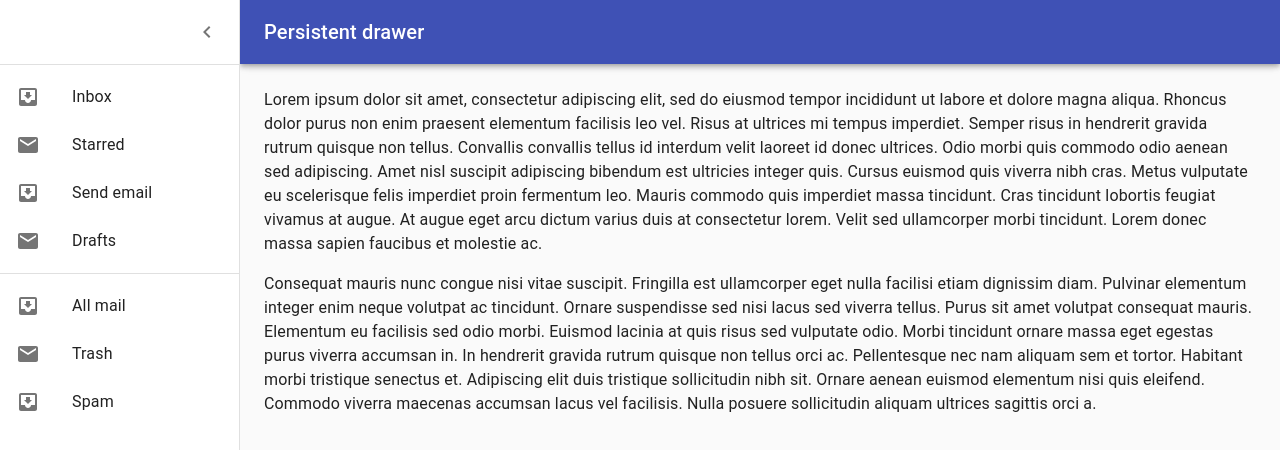
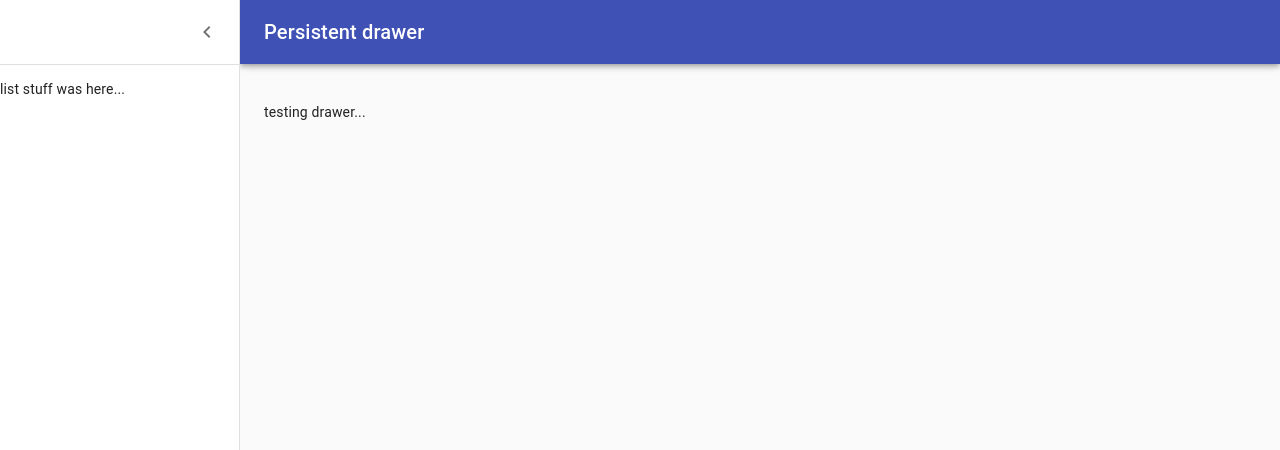
Before and after one commit to yunshine/React-Color-Palettes, a React (Create React App) app: page /palette/new in a window 1280 px wide. Both pictures are taken after a click on the button "Open drawer". Shown: the top 450 px of the page. Built offline with nearby package versions, Linux system fonts and the light colour scheme.

Commit message:
Removed some of the unnecessary default code from the drawer that came from material-ui

```diff
--- a/src/NewPaletteForm.js
+++ b/src/NewPaletteForm.js
@@ -134,27 +134,11 @@ class NewPaletteForm extends React.Component {
         >
           <div className={classes.drawerHeader}>
             <IconButton onClick={this.handleDrawerClose}>
-              {theme.direction === 'ltr' ? <ChevronLeftIcon /> : <ChevronRightIcon />}
+              <ChevronLeftIcon />
             </IconButton>
           </div>
           <Divider />
-          <List>
-            {['Inbox', 'Starred', 'Send email', 'Drafts'].map((text, index) => (
-              <ListItem button key={text}>
-                <ListItemIcon>{index % 2 === 0 ? <InboxIcon /> : <MailIcon />}</ListItemIcon>
-                <ListItemText primary={text} />
-              </ListItem>
-            ))}
-          </List>
-          <Divider />
-          <List>
-            {['All mail', 'Trash', 'Spam'].map((text, index) => (
-              <ListItem button key={text}>
-                <ListItemIcon>{index % 2 === 0 ? <InboxIcon /> : <MailIcon />}</ListItemIcon>
-                <ListItemText primary={text} />
-              </ListItem>
-            ))}
-          </List>
+          <p>list stuff was here...</p>
         </Drawer>
         <main
           className={classNames(classes.content, {
@@ -162,30 +146,7 @@ class NewPaletteForm extends React.Component {
           })}
         >
           <div className={classes.drawerHeader} />
-          <Typography paragraph>
-            Lorem ipsum dolor sit amet, consectetur adipiscing elit, sed do eiusmod tempor
-            incididunt ut labore et dolore magna aliqua. Rhoncus dolor purus non enim praesent
-            elementum facilisis leo vel. Risus at ultrices mi tempus imperdiet. Semper risus in
-            hendrerit gravida rutrum quisque non tellus. Convallis convallis tellus id interdum
-            velit laoreet id donec ultrices. Odio morbi quis commodo odio aenean sed adipiscing.
-            Amet nisl suscipit adipiscing bibendum est ultricies integer quis. Cursus euismod quis
-            viverra nibh cras. Metus vulputate eu scelerisque felis imperdiet proin fermentum leo.
-            Mauris commodo quis imperdiet massa tincidunt. Cras tincidunt lobortis feugiat vivamus
-            at augue. At augue eget arcu dictum varius duis at consectetur lorem. Velit sed
-            ullamcorper morbi tincidunt. Lorem donec massa sapien faucibus et molestie ac.
-          </Typography>
-          <Typography paragraph>
-            Consequat mauris nunc congue nisi vitae suscipit. Fringilla est ullamcorper eget nulla
-            facilisi etiam dignissim diam. Pulvinar elementum integer enim neque volutpat ac
-            tincidunt. Ornare suspendisse sed nisi lacus sed viverra tellus. Purus sit amet volutpat
-            consequat mauris. Elementum eu facilisis sed odio morbi. Euismod lacinia at quis risus
-            sed vulputate odio. Morbi tincidunt ornare massa eget egestas purus viverra accumsan in.
-            In hendrerit gravida rutrum quisque non tellus orci ac. Pellentesque nec nam aliquam sem
-            et tortor. Habitant morbi tristique senectus et. Adipiscing elit duis tristique
-            sollicitudin nibh sit. Ornare aenean euismod elementum nisi quis eleifend. Commodo
-            viverra maecenas accumsan lacus vel facilisis. Nulla posuere sollicitudin aliquam
-            ultrices sagittis orci a.
-          </Typography>
+          <p>testing drawer...</p>
         </main>
       </div>
     );
```
